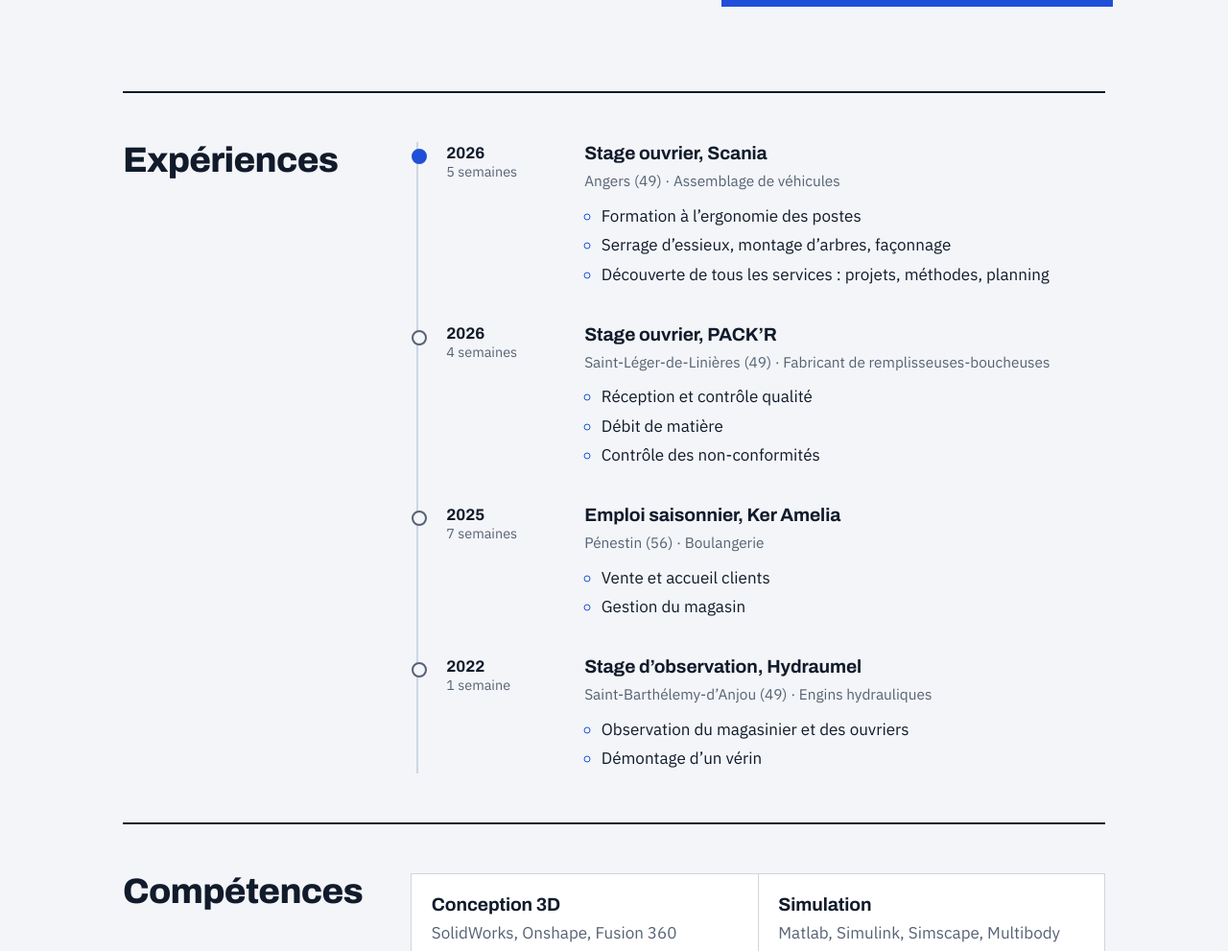
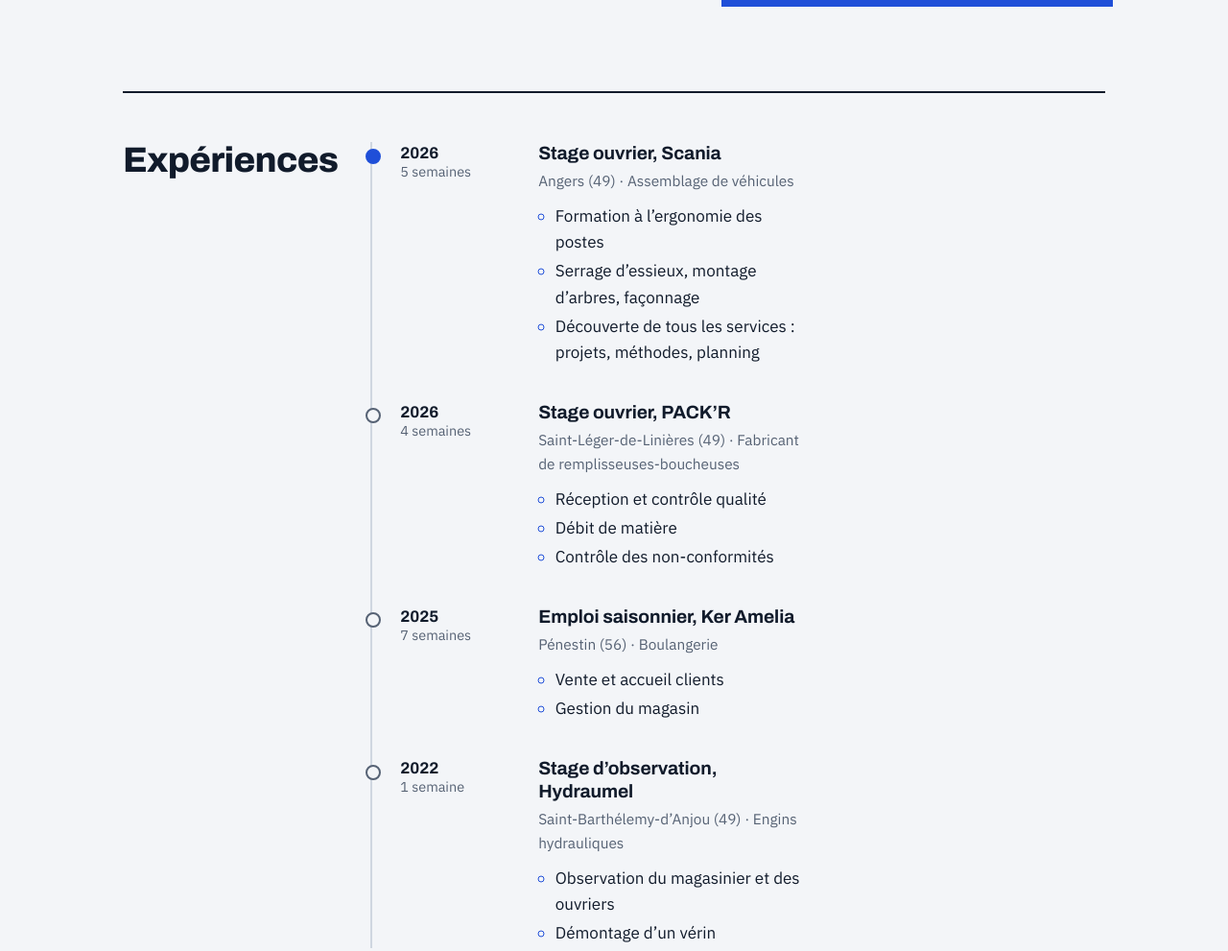
Before and after one commit to adam-bordage/adam, a plain HTML site: page index.html in a window 1280 px wide. Shown: the part 786-1777 px from the top of the page at 96% size. Drawn offline with Linux system fonts and the light colour scheme.

Commit message:
Update style.css

```diff
--- a/style.css
+++ b/style.css
@@ -50,7 +50,7 @@ dt{padding:.6rem .8rem;font-size:.85rem;color:var(--steel);border-right:1px soli
 dd{padding:.6rem .8rem;font-size:.95rem;font-weight:500}
 
 /* Sections */
-.block{display:grid;grid-template-columns:220px 1fr;gap:5rem;padding:3.2rem 0;border-top:2px solid var(--ink)}
+.block{display:grid;grid-template-columns:220px 0.6fr;gap:2rem;padding:3.2rem 0;border-top:2px solid var(--ink)}
 .block h2{font-size:clamp(1.7rem,3.4vw,2.3rem);font-weight:800;font-stretch:108%;letter-spacing:-.02em;position:sticky;top:90px;align-self:start}
 .block-body h3{font-size:1.2rem;font-weight:700;letter-spacing:-.005em;line-height:1.25}
 
```
